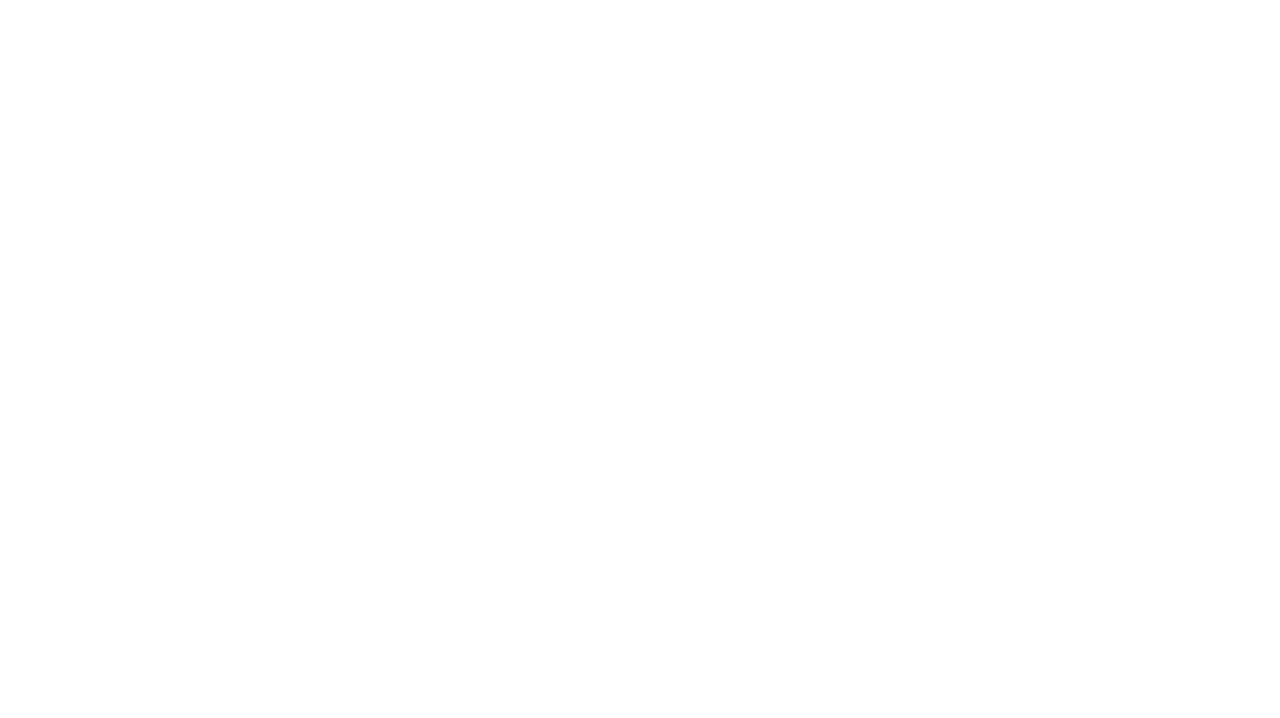
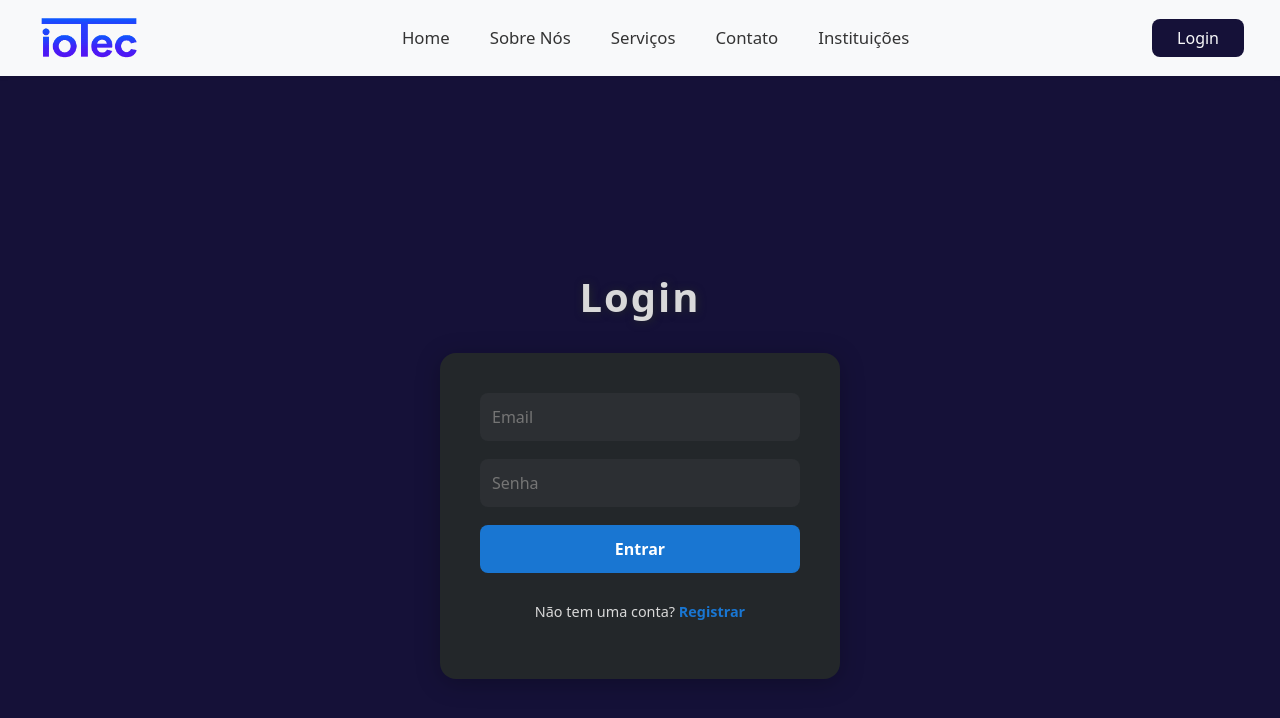
Before and after one commit to ErickPenazzi07/IOTEC, a React (Vite) app: page /login in a window 1280 px wide. Before the commit this address had no page. Shown: the top 718 px of the page. Built offline with nearby package versions, Linux system fonts and the light colour scheme.

Commit message:
Fix navigation link for "Instituições" and add missing routes for "Login" and "Registrar" in main.jsx

```diff
--- a/components/Header.jsx
+++ b/components/Header.jsx
@@ -43,7 +43,7 @@ const Header = () => {
               <NavLink className="nav-link custom-link" to="/contato">
                 Contato
               </NavLink>
-              <NavLink className="nav-link custom-link" to="/instituições">
+              <NavLink className="nav-link custom-link" to="/instituicoes">
                 Instituições
               </NavLink>
             </div>
--- a/src/main.jsx
+++ b/src/main.jsx
@@ -11,6 +11,9 @@ import SobreNos from '../pages/SobreNos.jsx';
 import Contato from '../pages/Contato.jsx';
 
 import Servicos from "../pages/Servicos.jsx";
+import Instituicoes from "../pages/Instituições.jsx";
+import Login from "../pages/Login.jsx";
+import Registrar from "../pages/Registrar.jsx";
 
 
 createRoot(document.getElementById("root")).render(
@@ -22,6 +25,9 @@ createRoot(document.getElementById("root")).render(
         <Route path="/sobrenos" element={<SobreNos />} />
         <Route path="/contato" element={<Contato />} />
 <Route path="/servicos" element={<Servicos />} />
+<Route path="/instituicoes" element={<Instituicoes />} />
+<Route path="/login" element={<Login />} />
+<Route path="/registrar" element={<Registrar />} />
 
       </Routes>
     </BrowserRouter>
```
